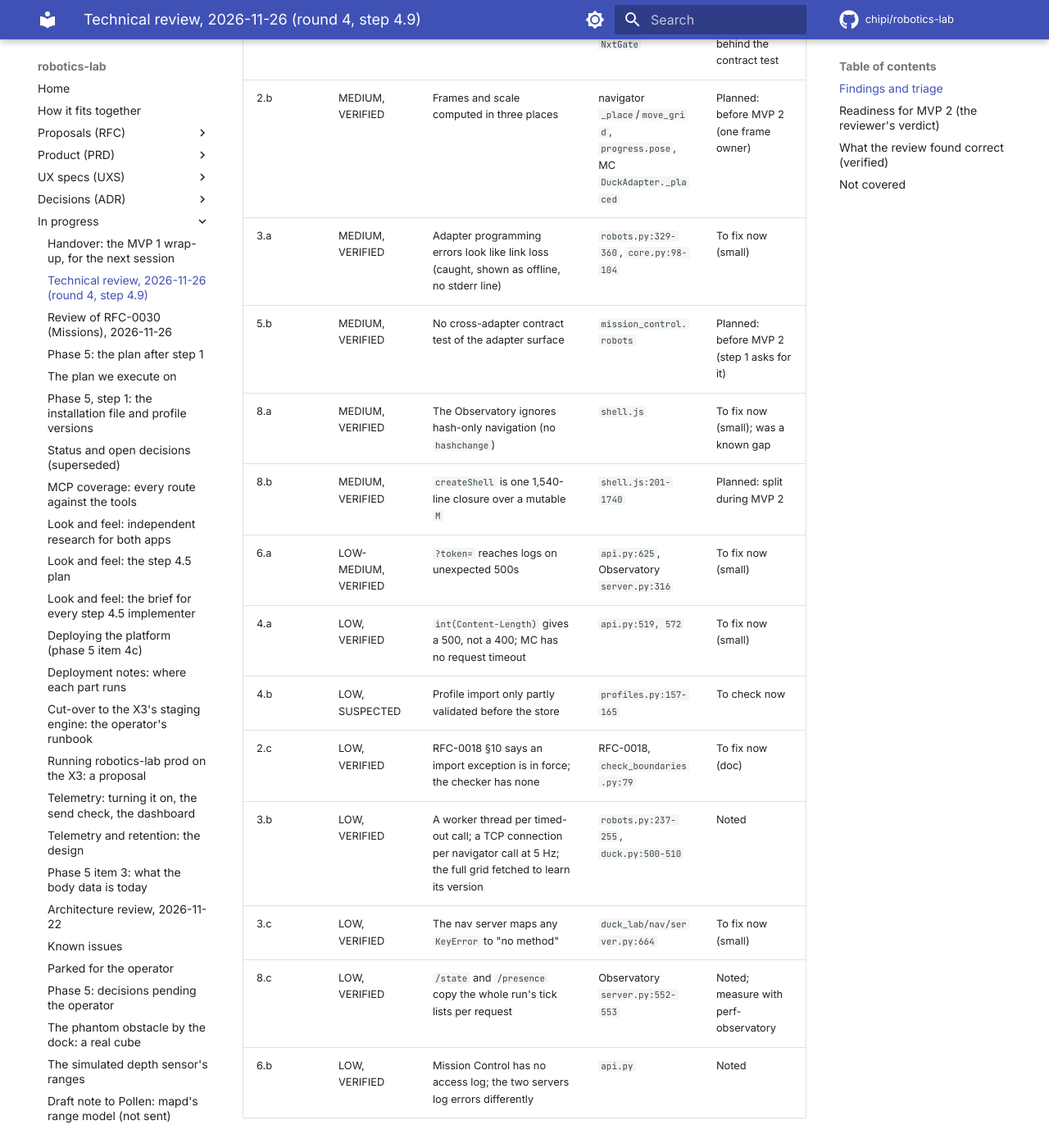
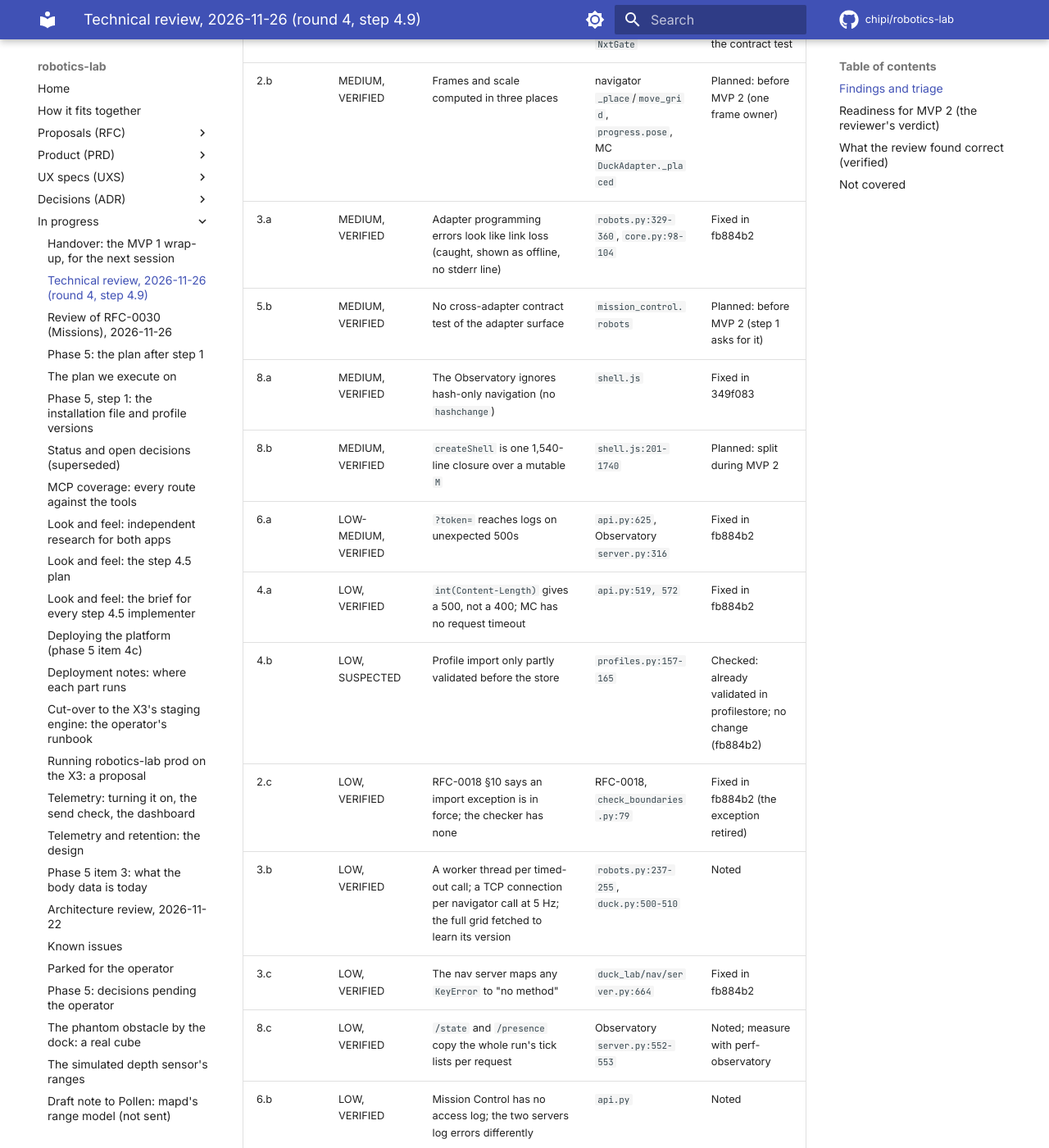
Before and after one commit to chipi/robotics-lab, an MkDocs documentation site: the page built from docs/wip/TECH-REVIEW-2026-11-26.md, in a window 1280 px wide and 1400 px high, scrolled down 1153 px. Shown: the whole window at 82% size. Built offline with MkDocs 1.6.1 and Material for MkDocs 9.7.7, drawn with Linux system fonts in a browser that asks for light colours; comment, search, counter and statistics services are not loaded; some of the changed text lies outside the part shown.

Commit message:
docs(wip): the technical review's triage column says what was fixed and where
Co-Authored-By: Claude Opus 5.5 <noreply@anthropic.com>
Claude-Session: https://claude.ai/code/session_014cvkLACeLchr5ni8n9hCia

```diff
--- a/docs/wip/TECH-REVIEW-2026-11-26.md
+++ b/docs/wip/TECH-REVIEW-2026-11-26.md
@@ -13,20 +13,20 @@ ours.
 | 1.1 | HIGH, VERIFIED | A STOP through lab-gate was reported `confirmed` when robotd did not answer | `robotgate/__init__.py` `_stop_from`, `_gate_stop`; `robots.py` `RobotRuntime.stop` | Fixed in 3c478c3 (noted in 819f7cf), tests red first |
 | 1.4 | LOW, VERIFIED | A `ProtocolError` on STOP escaped as a 500 | `robots.py` `stop` | Fixed with 1.1; the NXT's 409 too |
 | 5.a | MEDIUM, VERIFIED | No test of STOP through the proxy with a failing robotd | `test_gate.py`, `test_duck_adapter.py` | Added with 1.1 |
-| 1.2 | MEDIUM, VERIFIED | `allow_real_runs` misses a real robot whose file holds the robot itself (`robots.nxt/nxt-1.json`): hand driving the real NXT never asks | `robots.py:161-174` | Operator's decision, before step 6 |
+| 1.2 | MEDIUM, VERIFIED | `allow_real_runs` misses a real robot whose file holds the robot itself (`robots.nxt/nxt-1.json`): hand driving the real NXT never asks | `robots.py:161-174` | Decided by the operator 2026-11-26; fixed in fb884b2 |
 | 1.3 | MEDIUM, VERIFIED | The gate holds its lock across robot I/O (up to 10 s per STOP on a hung robotd); `_after_stop` and `cancel_run` hold the robot's mutex through settling | `robotgate` `handle`; `core.py:187-196, 681-696` | Planned: with MVP 2 step 1's gate changes |
 | 2.a | MEDIUM, VERIFIED | Three implementations of the lease rules | `robotgate.Gate`, `nxt_lab/lock.py`, `NxtGate` | Planned: MVP 2 step 1, behind the contract test |
 | 2.b | MEDIUM, VERIFIED | Frames and scale computed in three places | navigator `_place`/`move_grid`, `progress.pose`, MC `DuckAdapter._placed` | Planned: before MVP 2 (one frame owner) |
-| 3.a | MEDIUM, VERIFIED | Adapter programming errors look like link loss (caught, shown as offline, no stderr line) | `robots.py:329-360`, `core.py:98-104` | To fix now (small) |
+| 3.a | MEDIUM, VERIFIED | Adapter programming errors look like link loss (caught, shown as offline, no stderr line) | `robots.py:329-360`, `core.py:98-104` | Fixed in fb884b2 |
 | 5.b | MEDIUM, VERIFIED | No cross-adapter contract test of the adapter surface | `mission_control.robots` | Planned: before MVP 2 (step 1 asks for it) |
-| 8.a | MEDIUM, VERIFIED | The Observatory ignores hash-only navigation (no `hashchange`) | `shell.js` | To fix now (small); was a known gap |
+| 8.a | MEDIUM, VERIFIED | The Observatory ignores hash-only navigation (no `hashchange`) | `shell.js` | Fixed in 349f083 |
 | 8.b | MEDIUM, VERIFIED | `createShell` is one 1,540-line closure over a mutable `M` | `shell.js:201-1740` | Planned: split during MVP 2 |
-| 6.a | LOW-MEDIUM, VERIFIED | `?token=` reaches logs on unexpected 500s | `api.py:625`, Observatory `server.py:316` | To fix now (small) |
-| 4.a | LOW, VERIFIED | `int(Content-Length)` gives a 500, not a 400; MC has no request timeout | `api.py:519, 572` | To fix now (small) |
-| 4.b | LOW, SUSPECTED | Profile import only partly validated before the store | `profiles.py:157-165` | To check now |
-| 2.c | LOW, VERIFIED | RFC-0018 §10 says an import exception is in force; the checker has none | RFC-0018, `check_boundaries.py:79` | To fix now (doc) |
+| 6.a | LOW-MEDIUM, VERIFIED | `?token=` reaches logs on unexpected 500s | `api.py:625`, Observatory `server.py:316` | Fixed in fb884b2 |
+| 4.a | LOW, VERIFIED | `int(Content-Length)` gives a 500, not a 400; MC has no request timeout | `api.py:519, 572` | Fixed in fb884b2 |
+| 4.b | LOW, SUSPECTED | Profile import only partly validated before the store | `profiles.py:157-165` | Checked: already validated in profilestore; no change (fb884b2) |
+| 2.c | LOW, VERIFIED | RFC-0018 §10 says an import exception is in force; the checker has none | RFC-0018, `check_boundaries.py:79` | Fixed in fb884b2 (the exception retired) |
 | 3.b | LOW, VERIFIED | A worker thread per timed-out call; a TCP connection per navigator call at 5 Hz; the full grid fetched to learn its version | `robots.py:237-255`, `duck.py:500-510` | Noted |
-| 3.c | LOW, VERIFIED | The nav server maps any `KeyError` to "no method" | `duck_lab/nav/server.py:664` | To fix now (small) |
+| 3.c | LOW, VERIFIED | The nav server maps any `KeyError` to "no method" | `duck_lab/nav/server.py:664` | Fixed in fb884b2 |
 | 8.c | LOW, VERIFIED | `/state` and `/presence` copy the whole run's tick lists per request | Observatory `server.py:552-553` | Noted; measure with perf-observatory |
 | 6.b | LOW, VERIFIED | Mission Control has no access log; the two servers log errors differently | `api.py` | Noted |
 
```
